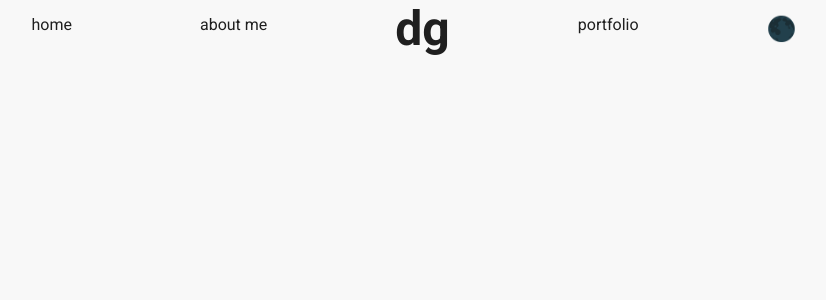
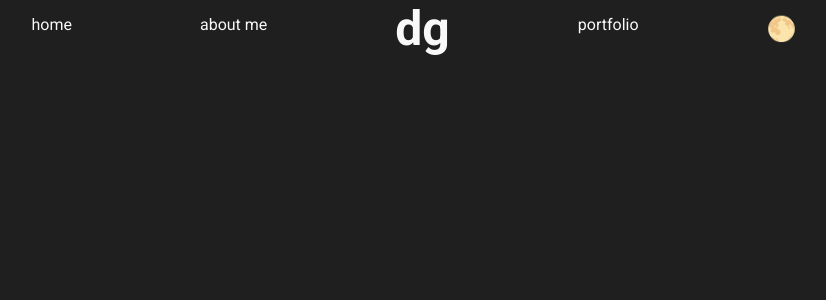
Before and after one commit to ScobarDen/react-portfolio, a React (Create React App) app: page / in a window 1280 px wide. Shown: the top 300 px of the page, without its empty margins (226-1052 px from the left). Built offline with nearby package versions, Linux system fonts and the light colour scheme; the HTML template or start-up script is replaced by a standard one.

Commit message:
dark mode as default

```diff
--- a/src/components/BaseLayout.js
+++ b/src/components/BaseLayout.js
@@ -8,7 +8,7 @@ import {Route, Routes} from "react-router-dom";
 import {Box, Grid} from "@mui/material";
 
 export default function BaseLayout() {
-   let [darkMode, setDarkMode] = useState(false);
+   let [darkMode, setDarkMode] = useState(true);
 
    function handleClick() {
       setDarkMode(!darkMode);
```
